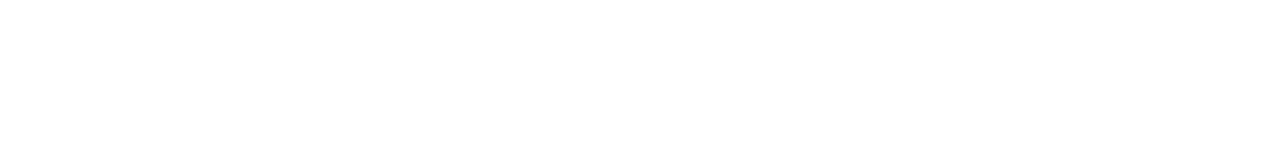
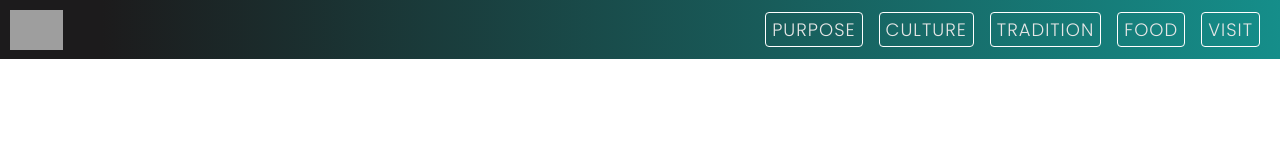
Before and after one commit to khanaladitya15/infoNepal, a plain HTML site: page index.html in a window 1280 px wide. Drawn offline with nearby package versions, Linux system fonts and the light colour scheme; grey boxes are pictures that could not be loaded; a web font is replaced by a local one.

Commit message:
nav bar structure and styling completed

```diff
--- a/index.html
+++ b/index.html
@@ -6,9 +6,40 @@
     <meta name="viewport" content="width=device-width, initial-scale=1.0">
     <title>InfoNepal</title>
     <link href="https://cdn.jsdelivr.net/npm/bootstrap@5.0.2/dist/css/bootstrap.min.css" rel="stylesheet" integrity="sha384-EVSTQN3/azprG1Anm3QDgpJLIm9Nao0Yz1ztcQTwFspd3yD65VohhpuuCOmLASjC" crossorigin="anonymous">
+    <link rel="stylesheet" href="./style.css">
 </head>
 <body>
+    <!-- nav bar -->
+    <nav class="navbar navbar-expand-sm">
+        <div>
+            <img src="https://upload.wikimedia.org/wikipedia/commons/thumb/0/06/Emblem_of_Nepal_%282020%29.svg/2444px-Emblem_of_Nepal_%282020%29.svg.png" alt="main-logo" height="40" class="main-logo">
+        </div>
+        <div class="container-fluid d-flex justify-content-end align-items-center naa">
+            <!-- nav-links -->
+            <ul class="navbar-nav mt-2">
+                <li class="nav-item ">
+                    <a href="#about" href="#about"  class="text-decoration-none nav-links">Purpose</a>
+                </li>
+                <li class="nav-item">
+                    <a href="#about" href="#culture" class="text-decoration-none nav-links">Culture</a>
+                </li>
+                <li class="nav-item">
+                    <a href="#about" href="#tradition" class="text-decoration-none nav-links">Tradition</a>
+                </li>
+                <li class="nav-item">
+                    <a href="#about" href="#food" class="text-decoration-none nav-links">Food</a>
+                </li>
+                <li class="nav-item">
+                    <a href="#about" href="#visit" class="text-decoration-none nav-links">Visit</a>
+                </li>
+            </ul>
+            <!-- nav-link -->
 
+
+        </div>
+    </nav>
+        <!-- nav bar -->
     <script src="https://cdn.jsdelivr.net/npm/bootstrap@5.0.2/dist/js/bootstrap.bundle.min.js" integrity="sha384-MrcW6ZMFYlzcLA8Nl+NtUVF0sA7MsXsP1UyJoMp4YLEuNSfAP+JcXn/tWtIaxVXM" crossorigin="anonymous"></script>
+
 </body>
 </html>
--- a/style.css
+++ b/style.css
@@ -0,0 +1,39 @@
+@import url('https://fonts.googleapis.com/css2?family=BIZ+UDPGothic&family=Poppins:wght@100;300&display=swap');
+*{
+    margin: 0;
+    padding: 0;
+    box-sizing: border-box;
+}
+/* nav bar styling */
+li{
+    list-style: none;
+}
+.naa{
+    padding-bottom: 8px;
+}
+.main-logo{
+    margin: 0 10px;
+}
+.navbar{
+    background: rgb(28,27,28);
+background: linear-gradient(90deg, rgba(28,27,28,1) 8%, rgba(21,142,138,1) 100%);
+}
+.nav-links{
+    padding: 5px 9px;
+    color: #e6e6e6;
+    font-size: 18px;
+    border: 1px solid #fff;
+    margin: 0 8px;
+    padding: 4px 6px;
+    border-radius: 4px;
+    text-transform: uppercase;
+    transition: all 0.2s;
+    font-family: 'Poppins', sans-serif;
+    letter-spacing: 1px;
+}
+.nav-links:hover{
+    color: rgb(14, 58, 139);
+    background: rgb(212, 236, 211);
+    border: none;
+}
+/* nav bar styling */
```
